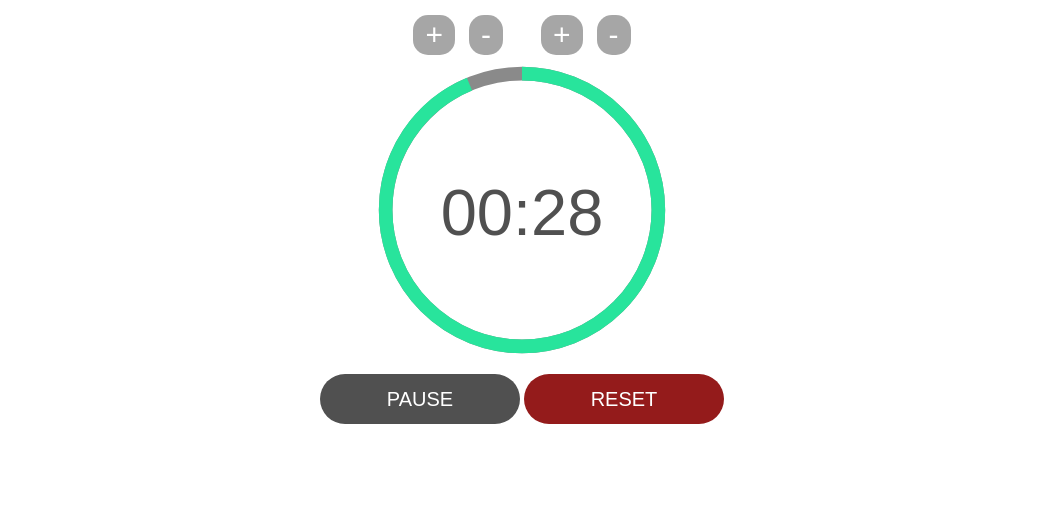
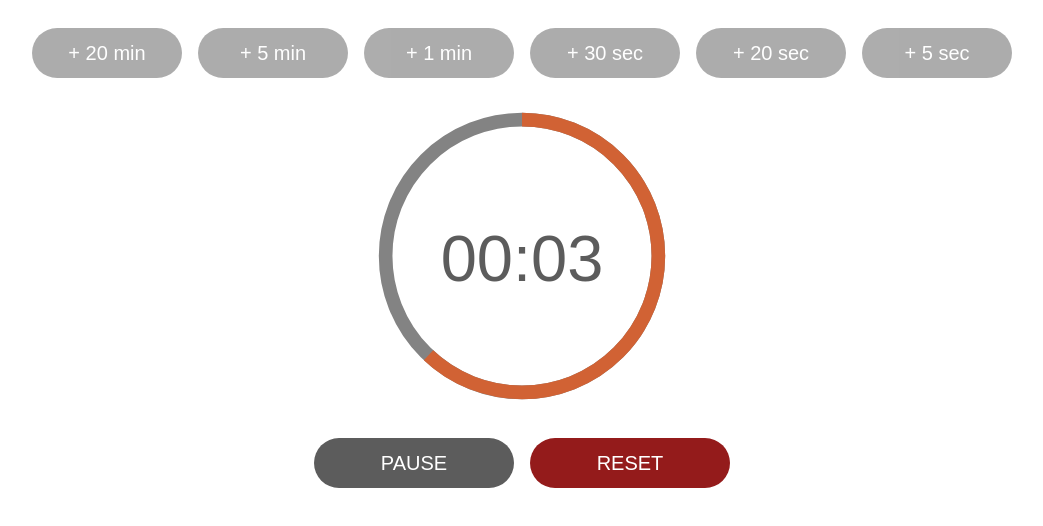
Before and after one commit to nicoleelazar/progress-ring-timer, a plain HTML site: page index.html in a window 1280 px wide. Both pictures are taken after a click on the button "START". Shown: the whole page, without its empty margins (118-1161 px from the left). Drawn offline with Linux system fonts and the light colour scheme.

Commit message:
add min & sec increment buttons functionality

```diff
--- a/app.js
+++ b/app.js
@@ -10,7 +10,8 @@ const setterBtns = document.querySelectorAll("button[data-setter]");
 
 let intervalTimer;
 let timeLeft;
-let wholeTime = 0.5 * 60; // this sets default 30sec starting time
+let originalTime = 5; // this sets default starting time (eg. 00:30)
+let wholeTime = originalTime;
 let isPaused = false;
 let isPlaying = false;
 let isReset = false;
@@ -35,22 +36,28 @@ function changeWholeTime(seconds) {
     }
 }
 
-// Allocate increments for minutes and seconds setting buttons & add it to display ----------
+// Allocate times for setter buttons -----------------
 for (let i = 0; i < setterBtns.length; i++) {
-    setterBtns[i].addEventListener("click", function (event) {
+    setterBtns[i].addEventListener("click", function () {
         let param = this.dataset.setter;
         switch (param) {
-            case "minutes-plus":
+            case "plus-20-min":
+                changeWholeTime(20 * 60);
+                break;
+            case "plus-5-min":
+                changeWholeTime(5 * 60);
+                break;
+            case "plus-1-min":
                 changeWholeTime(1 * 60);
                 break;
-            case "minutes-minus":
-                changeWholeTime(-1 * 60);
+            case "plus-30-sec":
+                changeWholeTime(30);
                 break;
-            case "seconds-plus":
-                changeWholeTime(1);
+            case "plus-20-sec":
+                changeWholeTime(20);
                 break;
-            case "seconds-minus":
-                changeWholeTime(-1);
+            case "plus-5-sec":
+                changeWholeTime(5);
                 break;
         }
         displayTimeLeft(wholeTime);
@@ -67,7 +74,7 @@ function displayTimeLeft(timeLeft) {
 
     displayOutput.textContent = displayString;
 
-    if (timeLeft < 5) {
+    if (timeLeft < 4) {
         progressBar.classList.add("progress-end");
     }
 
@@ -102,7 +109,7 @@ function timer(seconds) {
 }
 
 // Pause & Play Timer -----------------
-function pausePlayTimer(event) {
+function pausePlayTimer() {
     if (isPlaying === false) {
         timer(wholeTime);
         isPlaying = true;
@@ -112,6 +119,7 @@ function pausePlayTimer(event) {
         setterBtns.forEach(function (btn) {
             btn.disabled = true;
             btn.style.opacity = 0.5;
+            btn.style.cursor = "default";
         });
     } else if (isPaused) {
         startBtn.textContent = "PAUSE";
@@ -126,11 +134,12 @@ function pausePlayTimer(event) {
 
 startBtn.addEventListener("click", pausePlayTimer);
 
+// reset timer -----------------
 function resetTimer() {
     isPlaying = false;
     isPaused = false;
     clearInterval(intervalTimer);
-    wholeTime = 0.5 * 60;
+    wholeTime = originalTime;
     update(wholeTime, wholeTime);
     displayTimeLeft(wholeTime);
 
--- a/index.html
+++ b/index.html
@@ -10,22 +10,24 @@
         <div class="contain-app">
             <!-- Time set buttons -->
             <div class="setters">
-                <div class="minutes-set">
-                    <button class="btn-set" data-setter="minutes-plus">
-                        +
-                    </button>
-                    <button class="btn-set" data-setter="minutes-minus">
-                        -
-                    </button>
-                </div>
-                <div class="seconds-set">
-                    <button class="btn-set" data-setter="seconds-plus">
-                        +
-                    </button>
-                    <button class="btn-set" data-setter="seconds-minus">
-                        -
-                    </button>
-                </div>
+                <button class="set-time-btn" data-setter="plus-20-min">
+                    + 20 min
+                </button>
+                <button class="set-time-btn" data-setter="plus-5-min">
+                    + 5 min
+                </button>
+                <button class="set-time-btn" data-setter="plus-1-min">
+                    + 1 min
+                </button>
+                <button class="set-time-btn" data-setter="plus-30-sec">
+                    + 30 sec
+                </button>
+                <button class="set-time-btn" data-setter="plus-20-sec">
+                    + 20 sec
+                </button>
+                <button class="set-time-btn" data-setter="plus-5-sec">
+                    + 5 sec
+                </button>
             </div>
 
             <!-- clock -->
--- a/style.css
+++ b/style.css
@@ -4,8 +4,8 @@
     --c-warn: rgb(228, 84, 40);
     --c-danger: rgb(148, 27, 27);
     --c-danger-light: rgb(190, 54, 54);
-    --c-gray: rgb(80, 80, 80);
-    --c-gray-light: rgb(138, 138, 138);
+    --c-gray: rgb(92, 92, 92);
+    --c-gray-light: rgb(131, 131, 131);
     --c-white: rgb(255, 255, 255);
     --c-black: rgb(0, 0, 0);
 }
@@ -26,35 +26,32 @@
 
 /* set time buttons----------------------- */
 
-.btn-set {
+.setters,
+.contain-start-stop {
+    display: flex;
+    flex-direction: row;
+    align-items: center;
+    justify-content: center;
+    flex-wrap: wrap;
+    margin: 20px auto;
+}
+
+.set-time-btn {
     outline: none;
+    background-color: var(--c-gray);
     border: none;
-    border-radius: 15px;
-    background-color: var(--c-gray);
-    font-family: var(--font);
-    font-size: 30px;
-    padding: 3px 12px;
-    margin: 5px;
+    border-radius: 30px;
+    margin: 8px;
+    width: 150px;
+    height: 50px;
     color: var(--c-white);
+    font-size: 20px;
     transition: background-color 0.3s ease;
     cursor: pointer;
 }
 
-.btn-set:hover {
+.set-time-btn:hover {
     background-color: var(--c-gray-light);
-}
-
-.setters {
-    margin-top: 10px;
-}
-
-.minutes-set {
-    float: left;
-    margin-right: 28px;
-}
-
-.seconds-set {
-    float: right;
 }
 
 /* Remaining Time -------------------------------------- */
@@ -78,13 +75,12 @@
     background-color: var(--c-gray);
     border: none;
     border-radius: 30px;
-    margin-top: 10px;
+    margin: 8px;
     width: 200px;
     height: 50px;
     color: var(--c-white);
     text-transform: uppercase;
     font-size: 20px;
-    position: relative;
     transition: background-color 0.3s ease;
     cursor: pointer;
 }
```
